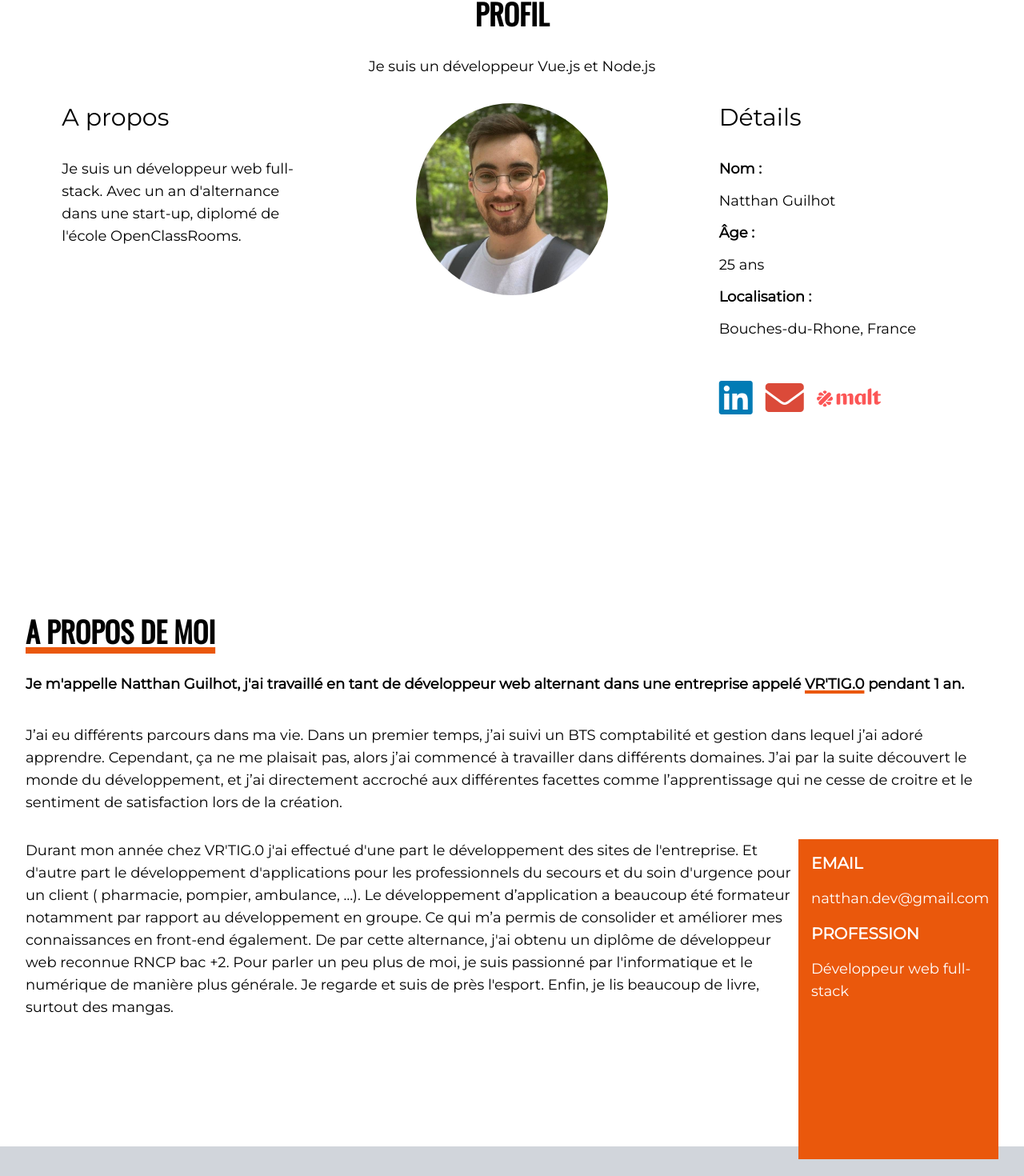
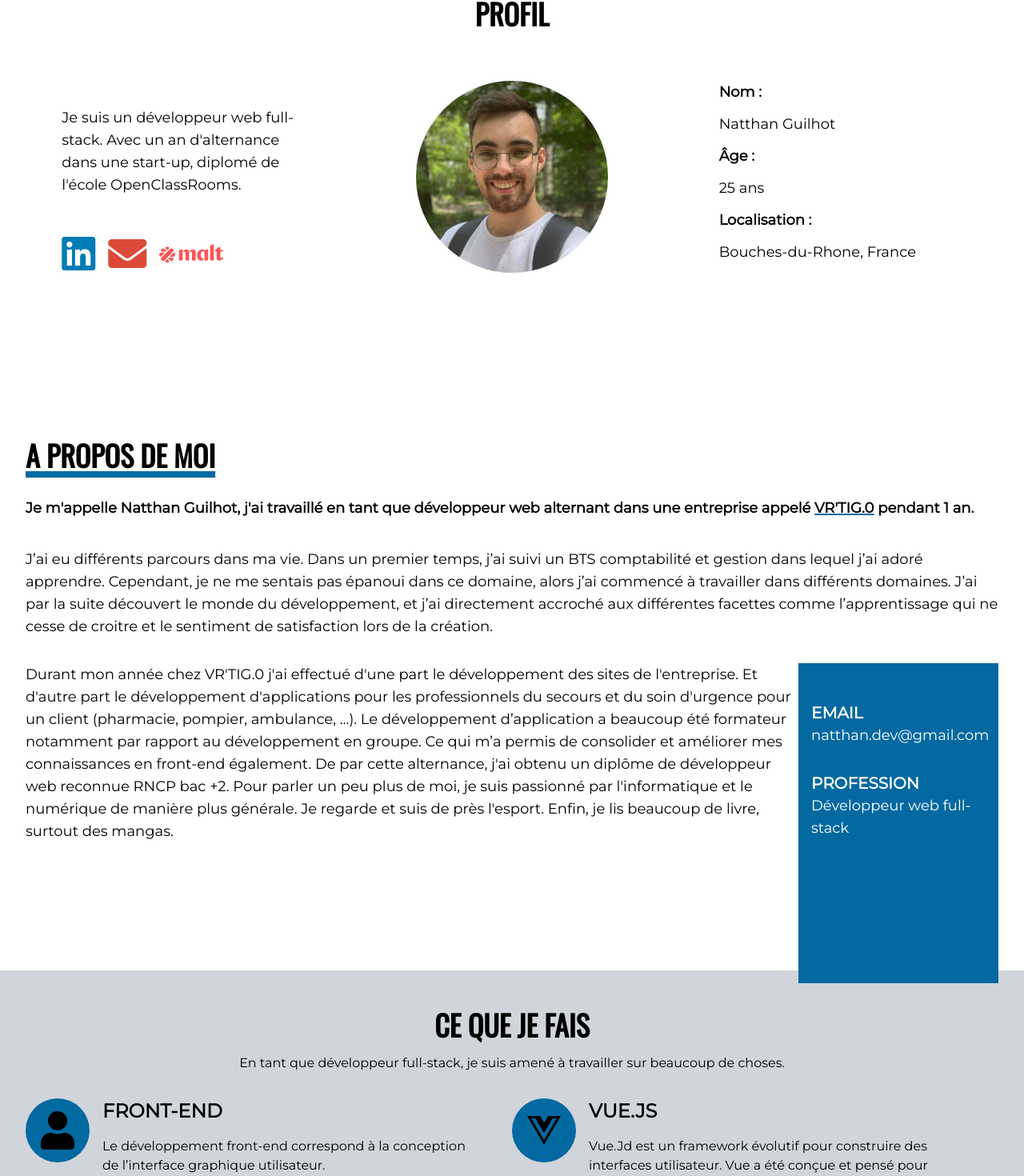
Before and after one commit to natthanguilhot/portfolio, a Vue app: page / in a window 1280 px wide. Shown: the part 957-2427 px from the top of the page at 80% size. Built offline with nearby package versions, Linux system fonts and the light colour scheme.

Commit message:
fix mineur

```diff
--- a/src/App.vue
+++ b/src/App.vue
@@ -9,10 +9,10 @@
     </nav> -->
     <div :class="[isScrolling ? 'sm:pt-40': '']" class="mx-auto px-8 sm:flex max-w-screen-xl sm:pt-20">
       <div class="flex flex-col justify-center items-start text-left font-bold sm:w-6/12">
-        <div class="h-20 w-20 bg-orange-600 rounded-full my-6"></div>
+        <div class="h-20 w-20 bg-sky-700 rounded-full my-6"></div>
         <h1 class="text-5xl lg:text-7xl h-[150px] sm:h-[200px]">Je suis <span id="typewriter1"></span></h1>
         <p class="my-4 text-lg">Développeur full-stack spécialisé en Vue.js pour le front-end et Node.js pour le back-end</p>
-        <a href="#contactForm" class="bg-black px-8 py-4 text-white hover:bg-orange-600">ME CONTACTER</a>
+        <a href="#contactForm" class="bg-black px-8 py-4 text-white hover:bg-sky-700">ME CONTACTER</a>
       </div>
       <div data-aos="fade-left" class="h-[450px] lg:h-full my-8 relative sm:w-6/12 sm:mb-0">
         <img src="./assets/PPPro-removebg-preview.png" alt="Natthan Guilhot" class="h-full w-full object-center object-contain">
@@ -23,17 +23,22 @@
 
     <section data-aos="fade-up" id="profil" class="text-left px-8 text-lg mb-40 max-w-screen-xl lg:mx-auto">
       <div class="my-8 sm:text-center">
-        <h2 class="text-4xl font-bold">PROFIL</h2>
-        <p class="my-8">Je suis un développeur Vue.js et Node.js</p>
+        <h2 class="text-4xl font-bold mb-16">PROFIL</h2>
+        <!-- <p class="my-8">Je suis un développeur Vue.js et Node.js</p> -->
       </div>
       <div class="sm:flex sm:justify-around sm:items-start sm:space-x-12 h-min">
         <div data-aos="fade-right" class="sm:w-3/12">
-          <h3 class="text-3xl">A propos</h3>
+          <!-- <h3 class="text-3xl">A propos</h3> -->
           <p class="my-8">Je suis un développeur web full-stack. Avec un an d'alternance dans une start-up, diplomé de l'école OpenClassRooms.</p>
+          <div class="flex justify-start items-center space-x-4 my-8">
+            <a aria-label="Lien vers mon Linkedin" target="_blank" rel="noopener" href="https://www.linkedin.com/in/natthanguilhot" class="text-5xl text-[#007BB5]"><i class="fab fa-linkedin"></i></a>
+            <a aria-label="Lien vers mon adresse mail" href="mailto:natthan.dev@gmail.com" class="text-5xl text-[#db4a39]"><i class="fas fa-envelope"></i></a>
+            <a aria-label="Lien vers mon profil Malt" href="https://www.malt.fr/profile/natthanguilhot?overview=true" target="_blank" rel="noopener"><img src="./assets/malt-red.svg" alt="Profil Malt" class="h-20 w-20"></a>
+          </div>
         </div>
         <img data-aos="fade-up" src="./assets/PPPro.jpg" alt="Natthan Guilhot" class="h-80 w-80 sm:h-60 sm:w-60 rounded-full object-top object-cover mt-24 sm:w-3/12 sm:mt-0">
         <div data-aos="fade-left" class="my-10 sm:w-3/12 sm:mt-0">
-          <h3 class="text-3xl my-8 sm:mt-0">Détails</h3>
+          <!-- <h3 class="text-3xl my-8 sm:mt-0">Détails</h3> -->
           <div class="flex flex-col space-y-3">
             <h4 class="font-bold">Nom :</h4>
             <p>Natthan Guilhot</p>
@@ -42,27 +47,22 @@
             <h4 class="font-bold">Localisation :</h4>
             <p>Bouches-du-Rhone, France</p>
           </div>
-          <div class="flex justify-start items-center space-x-4 my-8">
-            <a aria-label="Lien vers mon Linkedin" target="_blank" rel="noopener" href="https://www.linkedin.com/in/natthanguilhot" class="text-5xl text-[#007BB5]"><i class="fab fa-linkedin"></i></a>
-            <a aria-label="Lien vers mon adresse mail" href="mailto:natthan.dev@gmail.com" class="text-5xl text-[#db4a39]"><i class="fas fa-envelope"></i></a>
-            <a aria-label="Lien vers mon profil Malt" href="https://www.malt.fr/profile/natthanguilhot?overview=true" target="_blank" rel="noopener"><img src="./assets/malt-red.svg" alt="Profil Malt" class="h-20 w-20"></a>
-          </div>
         </div>
       </div>
     </section>
 
     <section class="text-left text-lg px-8 my-8 max-w-screen-xl lg:mx-auto lg:mb-40">
-      <h2 class="text-4xl font-bold underline underline-offset-4 decoration-8 decoration-orange-600 my-8">A PROPOS DE MOI</h2>
+      <h2 class="text-4xl font-bold underline underline-offset-4 decoration-8 decoration-sky-700 my-8">A PROPOS DE MOI</h2>
       <p>
-        <span class="font-bold mb-2 block">Je m'appelle Natthan Guilhot, j'ai travaillé en tant de développeur web alternant dans une entreprise appelé <a href="https://www.vrtig0.fr" target="_blank" rel="noopener" class="hover:text-orange-600 decoration-orange-600 decoration-4 underline active:decoration-8 hover:underline-offset-4 active:underline-offset-1 transition-all duration-150 ease-in-out">VR'TIG.0</a> pendant 1 an.</span><br> <span>J’ai eu différents parcours dans ma vie. Dans un premier temps, j’ai suivi un BTS comptabilité et gestion dans lequel j’ai adoré apprendre. Cependant, ça ne me plaisait pas, alors j’ai commencé à travailler dans différents domaines. J’ai par la suite découvert le monde du développement, et j’ai directement accroché aux différentes facettes comme l’apprentissage qui ne cesse de croitre et le sentiment de satisfaction lors de la création.</span>
+        <span class="font-bold mb-2 block">Je m'appelle Natthan Guilhot, j'ai travaillé en tant que développeur web alternant dans une entreprise appelé <a href="https://www.vrtig0.fr" target="_blank" rel="noopener" class="hover:text-sky-700 decoration-sky-700 decoration-2 underline-offset-1 underline active:decoration-8 hover:underline-offset-4 active:underline-offset-1 transition-all duration-150 ease-in-out">VR'TIG.0</a> pendant 1 an.</span><br> <span>J’ai eu différents parcours dans ma vie. Dans un premier temps, j’ai suivi un BTS comptabilité et gestion dans lequel j’ai adoré apprendre. Cependant, je ne me sentais pas épanoui dans ce domaine, alors j’ai commencé à travailler dans différents domaines. J’ai par la suite découvert le monde du développement, et j’ai directement accroché aux différentes facettes comme l’apprentissage qui ne cesse de croitre et le sentiment de satisfaction lors de la création.</span>
       </p>
-      <div data-aos="fade-left" class="h-[400px] !w-[250px] bg-orange-600 mx-auto text-white p-4 space-y-4 my-8 lg:float-right">
-        <p class="font-bold text-xl">EMAIL</p>
+      <div data-aos="fade-left" class="h-[400px] !w-[250px] bg-sky-700 mx-auto text-white p-4 my-8 lg:float-right">
+        <p class="font-bold text-xl mt-8">EMAIL</p>
         <p>natthan.dev@gmail.com</p>
-        <p class="font-bold text-xl">PROFESSION</p>
+        <p class="font-bold text-xl mt-8 block">PROFESSION</p>
         <p>Développeur web full-stack</p>
       </div>
-      <p class="lg:mt-8"> Durant mon année chez VR'TIG.0 j'ai effectué d'une part le développement des sites de l'entreprise. Et d'autre part le développement d'applications pour les professionnels du secours et du soin d'urgence pour un client ( pharmacie, pompier, ambulance, …). Le développement d’application a beaucoup été formateur notamment par rapport au développement en groupe. Ce qui m’a permis de consolider et améliorer mes connaissances en front-end également. De par cette alternance, j'ai obtenu un diplôme de développeur web reconnue RNCP bac +2. Pour parler un peu plus de moi, je suis passionné par l'informatique et le numérique de manière plus générale. Je regarde et suis de près l'esport. Enfin, je lis beaucoup de livre, surtout des mangas.</p>
+      <p class="lg:mt-8"> Durant mon année chez VR'TIG.0 j'ai effectué d'une part le développement des sites de l'entreprise. Et d'autre part le développement d'applications pour les professionnels du secours et du soin d'urgence pour un client (pharmacie, pompier, ambulance, …). Le développement d’application a beaucoup été formateur notamment par rapport au développement en groupe. Ce qui m’a permis de consolider et améliorer mes connaissances en front-end également. De par cette alternance, j'ai obtenu un diplôme de développeur web reconnue RNCP bac +2. Pour parler un peu plus de moi, je suis passionné par l'informatique et le numérique de manière plus générale. Je regarde et suis de près l'esport. Enfin, je lis beaucoup de livre, surtout des mangas.</p>
     </section>
 
     <section id="howiwork" class="bg-gray-300 py-8">
@@ -72,7 +72,7 @@
       </div>
       <div class="px-8 sm:flex sm:flex-wrap max-w-screen-xl lg:mx-auto">
         <div data-aos="fade-right" class="flex my-8 w-full min-h-[200px] sm:w-6/12">
-          <div class="!h-20 !w-20 bg-orange-600 rounded-full text-5xl w-3/12 flex justify-center items-center">
+          <div class="!h-20 !w-20 bg-sky-700 rounded-full text-5xl w-3/12 flex justify-center items-center">
             <i class="fas fa-user"></i>
           </div>
           <div class="ml-4 w-9/12">
@@ -81,16 +81,16 @@
           </div>
         </div>
         <div data-aos="fade-left" class="flex my-8 w-full min-h-[200px] sm:w-6/12">
-          <div class="!h-20 !w-20 bg-orange-600 rounded-full text-5xl w-3/12 flex justify-center items-center">
+          <div class="!h-20 !w-20 bg-sky-700 rounded-full text-5xl w-3/12 flex justify-center items-center">
             <i class="fab fa-vuejs"></i>
           </div>
           <div class="ml-4 w-9/12">
             <h3 class="text-2xl font-bold mb-4">VUE.JS</h3>
-            <p>Vue est un framework évolutif pour construire des interfaces utilisateur. Vue a été conçu et pensé pour pouvoir être adopté de manière incrémentale.</p>
+            <p>Vue.Jd est un framework évolutif pour construire des interfaces utilisateur. Vue a été conçue et pensé pour pouvoir être adopté de manière incrémentale.</p>
           </div>
         </div>
         <div data-aos="fade-right" class="flex my-8 w-full min-h-[200px] sm:w-6/12">
-          <div class="!h-20 !w-20 bg-orange-600 rounded-full text-5xl w-3/12 flex justify-center items-center">
+          <div class="!h-20 !w-20 bg-sky-700 rounded-full text-5xl w-3/12 flex justify-center items-center">
             <img src="./assets/tailwindcss.svg" alt="Tailwind" class="h-full w-full p-2">
           </div>
           <div class="ml-4 w-9/12">
@@ -99,7 +99,7 @@
           </div>
         </div>
         <div data-aos="fade-left" class="flex my-8 w-full min-h-[200px] sm:w-6/12">
-          <div class="!h-20 !w-20 bg-orange-600 rounded-full text-5xl w-3/12 flex justify-center items-center">
+          <div class="!h-20 !w-20 bg-sky-700 rounded-full text-5xl w-3/12 flex justify-center items-center">
             <i class="fab fa-sass"></i>
           </div>
           <div class="ml-4 w-9/12">
@@ -108,7 +108,7 @@
           </div>
         </div>
         <div data-aos="fade-right" class="flex my-8 w-full min-h-[200px] sm:w-6/12">
-          <div class="!h-20 !w-20 bg-orange-600 rounded-full text-5xl w-3/12 flex justify-center items-center">
+          <div class="!h-20 !w-20 bg-sky-700 rounded-full text-5xl w-3/12 flex justify-center items-center">
             <i class="fas fa-server"></i>
           </div>
           <div class="ml-4 w-9/12">
@@ -117,7 +117,7 @@
           </div>
         </div>
         <div data-aos="fade-left" class="flex my-8 w-full min-h-[200px] sm:w-6/12">
-          <div class="!h-20 !w-20 bg-orange-600 rounded-full text-5xl w-3/12 flex justify-center items-center">
+          <div class="!h-20 !w-20 bg-sky-700 rounded-full text-5xl w-3/12 flex justify-center items-center">
             <i class="fab fa-node-js"></i>
           </div>
           <div class="ml-4 w-9/12">
@@ -126,7 +126,7 @@
           </div>
         </div>
         <div data-aos="fade-right" class="flex my-8 w-full min-h-[200px] sm:w-6/12">
-          <div class="!h-20 !w-20 bg-orange-600 rounded-full text-5xl w-3/12 flex justify-center items-center">
+          <div class="!h-20 !w-20 bg-sky-700 rounded-full text-5xl w-3/12 flex justify-center items-center">
             <i class="fas fa-database"></i>
           </div>
           <div class="ml-4 w-9/12">
@@ -135,7 +135,7 @@
           </div>
         </div>
         <div data-aos="fade-left" class="flex my-8 w-full min-h-[200px] sm:w-6/12">
-          <div class="!h-20 !w-20 bg-orange-600 rounded-full text-5xl w-3/12 flex justify-center items-center">
+          <div class="!h-20 !w-20 bg-sky-700 rounded-full text-5xl w-3/12 flex justify-center items-center">
             <i class="fas fa-database"></i>
           </div>
           <div class="ml-4 w-9/12">
@@ -181,7 +181,7 @@
       </div>
       <div class="px-8 bg-white h-auto py-4 sm:w-8/12 lg:w-[450px] sm:my-8 sm:translate-x-52 sm:-translate-y-20 sm:pr-0 lg:translate-x-[45rem]">
         <h2 class="text-4xl font-bold py-8">Mon travail</h2>
-        <p class="py-8">Vous pouvez retrouver ici, toutes les missions qui sont accessible à tous. J'ai cependant réalisé d'autres projets qui ne sont pas forcément affichés car non ouvert au public.</p>
+        <p class="py-8">Vous pouvez retrouver ici, toutes les missions qui sont accessibles à tous. J'ai cependant réalisé d'autres projets qui ne sont pas forcément affichés, car non ouvert au public.</p>
         <a href="#contactForm" class="py-4 px-8 border border-black border-2 bg-white my-8 block w-max font-bold text-2xl hover:text-white hover:bg-black active:text-black active:bg-white">Me contacter</a>
       </div>
     </section>
@@ -190,7 +190,7 @@
   <!-- <section class="bg-gray-300 py-16 text-center">
     <div class="px-8 flex flex-col justify-center items-center space-y-8 max-w-screen-xl lg:mx-auto">
       <div>
-        <img src="./assets/PPPro.jpg" alt="" class="h-40 w-40 rounded-full border border-4 border-orange-600 object-cover object-top">
+        <img src="./assets/PPPro.jpg" alt="" class="h-40 w-40 rounded-full border border-4 border-sky-700 object-cover object-top">
       </div>
       <p>In ipsum non proident aliqua enim veniam. Anim laborum consectetur mollit duis sunt labore esse enim cillum amet. Mollit velit laboris enim aliquip anim cupidatat cillum aute. Nisi esse Lorem est ipsum nisi elit et aliqua. Proident voluptate amet laborum do qui officia anim reprehenderit aliquip irure aliqua veniam. Ea magna nostrud minim ipsum velit Lorem consequat anim in minim adipisicing consequat. Ad cillum duis incididunt cillum minim id dolore nostrud cupidatat reprehenderit sit id.</p>
       <p class="text-xl">Natthan Guilhot</p>
@@ -202,7 +202,7 @@
       <div>
         <p class="text-xl">Prêt à échanger ?</p>
         <h2 id="contactForm" class="text-4xl font-bold py-8">Me contacter</h2>
-        <p>N'hésitez pas à prendre contact avec moi si vous souhaitez en savoir plus sur moi ou mon travail.</p>
+        <p>N'hésitez pas à prendre contact si vous souhaitez en savoir plus sur moi ou mon travail.</p>
       </div>
       <div>
         <form ref="form" @submit.prevent="sendEmail" class="flex flex-col space-y-8 my-8 justify-center items-start">
@@ -320,7 +320,7 @@ h3, h4, h5, h6 {
     inset: 0;
     height: 100%;
     width: 300px;
-    background-color: rgb(234 88 12);
+    background-color: #0369a1;
     z-index: -1;
     margin-left: auto;
     margin-right: auto;
```
Also changed, not shown: 7 other files (tests, documents, lock files or other folders).
